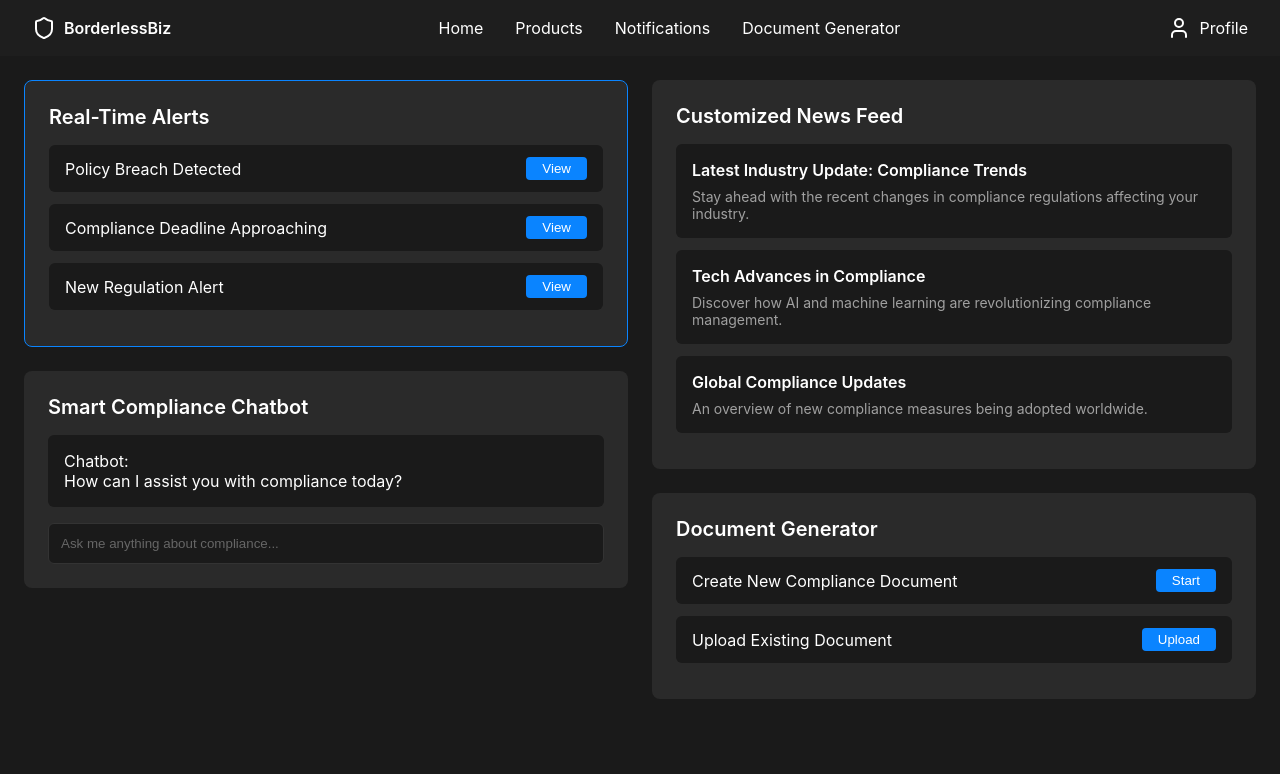
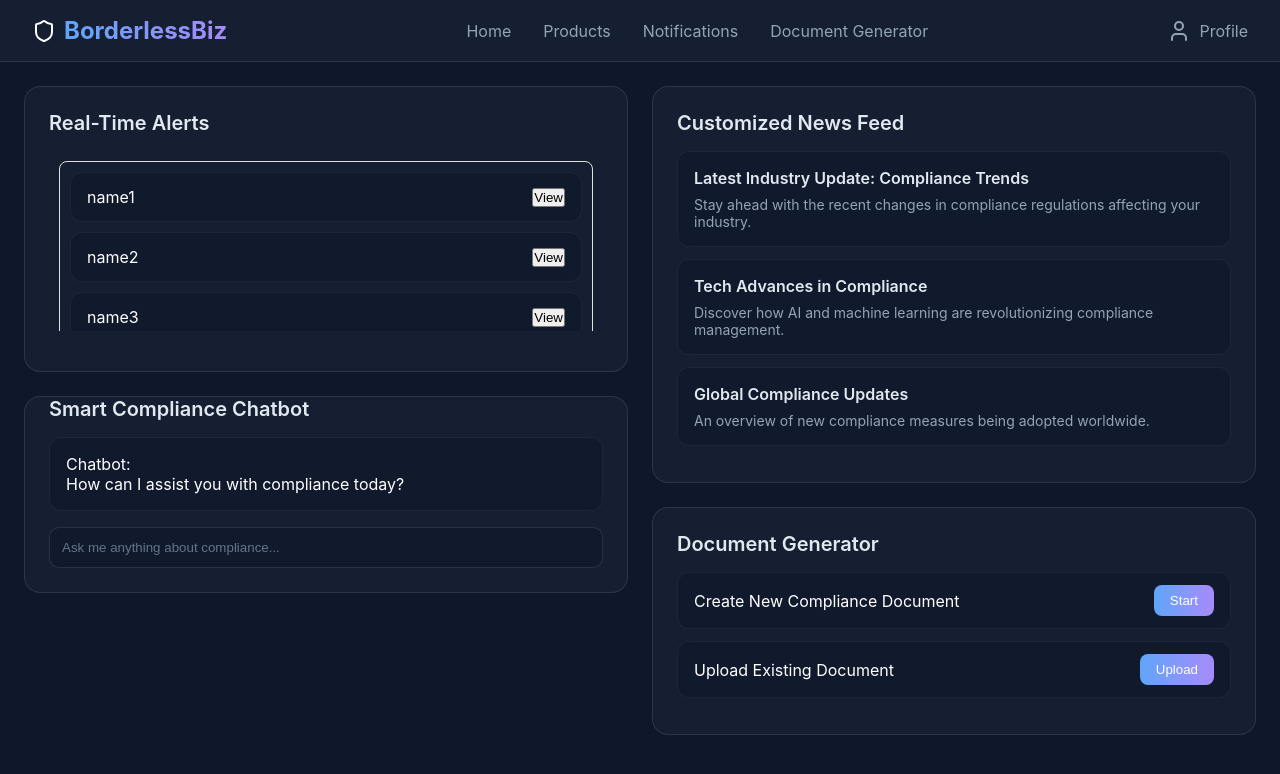
Before and after one commit to Gauravpadam/SPxT, a React (Create React App) app in the folder frontend/: page /dashboard in a window 1280 px wide. Shown: the top 774 px of the page. Built offline with nearby package versions, Linux system fonts and the light colour scheme.

Commit message:
Dashboard (#14)
Co-authored-by: tirpude <shreyash.tirpude@here.com>

```diff
--- a/frontend/package.json
+++ b/frontend/package.json
@@ -6,6 +6,7 @@
     "@testing-library/jest-dom": "^5.14.1",
     "@testing-library/react": "^13.0.0",
     "@testing-library/user-event": "^13.2.1",
+    "axios": "^1.7.7",
     "react": "^18.3.1",
     "react-dom": "^18.3.1",
     "react-router-dom": "^6.28.0",
--- a/frontend/src/components/Dashboard.css
+++ b/frontend/src/components/Dashboard.css
@@ -1,19 +1,27 @@
-/* Base styles */
+/* Dashboard.css */
 * {
   margin: 0;
   padding: 0;
   box-sizing: border-box;
 }
 
+html, body {
+  height: 100%;
+  overflow: hidden; /* Prevent body scrolling */
+}
+
 body {
-  background-color: #1a1a1a;
+  background-color: #0f172a;
   color: white;
   font-family: -apple-system, BlinkMacSystemFont, 'Segoe UI', Roboto, sans-serif;
 }
 
 .app-container {
-  min-height: 100vh;
-  background-color: #1a1a1a;
+  height: 100vh; /* Use viewport height */
+  background-color: #0f172a;
+  display: flex;
+  flex-direction: column;
+  overflow: hidden; /* Prevent container scrolling */
 }
 
 /* Navbar */
@@ -22,14 +30,24 @@ body {
   justify-content: space-between;
   align-items: center;
   padding: 1rem 2rem;
-  background-color: #1e1e1e;
+  background-color: rgba(30, 41, 59, 0.5);
+  backdrop-filter: blur(10px);
+  border-bottom: 1px solid rgba(255, 255, 255, 0.1);
+  flex-shrink: 0; /* Prevent navbar from shrinking */
 }
 
 .logo {
   display: flex;
   align-items: center;
   gap: 0.5rem;
-  font-weight: 600;
+}
+
+.logo-text {
+  font-size: 1.5rem;
+  font-weight: 700;
+  background: linear-gradient(90deg, #60A5FA, #A78BFA);
+  -webkit-background-clip: text;
+  -webkit-text-fill-color: transparent;
 }
 
 .nav-links {
@@ -38,8 +56,13 @@ body {
 }
 
 .nav-links a {
+  color: #94a3b8;
+  text-decoration: none;
+  transition: color 0.3s ease;
+}
+
+.nav-links a:hover {
   color: white;
-  text-decoration: none;
 }
 
 .profile {
@@ -47,6 +70,7 @@ body {
   align-items: center;
   gap: 0.5rem;
   cursor: pointer;
+  color: #94a3b8;
 }
 
 /* Main Content */
@@ -57,108 +81,189 @@ body {
   padding: 1.5rem;
   max-width: 1400px;
   margin: 0 auto;
+  overflow: hidden; /* Prevent main content scrolling */
+  flex-grow: 1; /* Allow main content to fill available space */
+}
+
+.dashboard-left,
+.dashboard-right {
+  display: flex;
+  flex-direction: column;
+  overflow: hidden; /* Prevent side columns from scrolling */
 }
 
 /* Common Section Styles */
 .section {
-  background-color: #2a2a2a;
-  border-radius: 0.5rem;
+  background-color: rgba(30, 41, 59, 0.5);
+  backdrop-filter: blur(10px);
+  border-radius: 16px;
   padding: 1.5rem;
   margin-bottom: 1.5rem;
+  border: 1px solid rgba(255, 255, 255, 0.1);
+  display: flex;
+  flex-direction: column;
 }
 
 .section h2 {
   font-size: 1.25rem;
   font-weight: 600;
   margin-bottom: 1rem;
+  color: #e2e8f0;
 }
 
 /* Alerts Section */
 .alerts-section {
-  border: 1px solid #0a84ff;
+  display: flex;
+  flex-direction: column;
+  overflow: hidden;
+  height: auto; /* Adjust based on content */
+}
+
+.alerts-container {
+  overflow-y: auto; /* Enable scrolling */
+  max-height: 180px; /* Set a limit for alerts container height */
+  padding: 10px;
+  flex-grow: 1; /* Allow container to fill available space */
+  margin-bottom: 1rem; /* Add spacing below */
 }
 
 .alert-item {
   display: flex;
   justify-content: space-between;
   align-items: center;
-  background-color: #1a1a1a;
+  background-color: rgba(15, 23, 42, 0.5);
   padding: 0.75rem 1rem;
-  border-radius: 0.375rem;
+  border-radius: 12px;
   margin-bottom: 0.75rem;
+  border: 1px solid rgba(255, 255, 255, 0.05);
+  min-height: 50px; /* Consistent item height */
+  flex-shrink: 0; /* Prevent items from shrinking */
 }
 
-.view-btn {
-  background-color: #0a84ff;
-  color: white;
-  border: none;
-  border-radius: 0.25rem;
-  padding: 0.25rem 1rem;
-  cursor: pointer;
+/* Scrollbar Styling */
+.alerts-container::-webkit-scrollbar {
+  width: 8px;
+}
+
+.alerts-container::-webkit-scrollbar-track {
+  background: rgba(30, 41, 59, 0.3);
+  border-radius: 10px;
+}
+
+.alerts-container::-webkit-scrollbar-thumb {
+  background: linear-gradient(90deg, #60A5FA, #A78BFA);
+  border-radius: 10px;
+}
+
+.alerts-container::-webkit-scrollbar-thumb:hover {
+  background: linear-gradient(90deg, #3B82F6, #8B5CF6);
 }
 
 /* News Section */
+.news-section {
+  display: flex;
+  flex-direction: column;
+}
+
+.news-container {
+  overflow-y: auto;
+  max-height: 100%;
+}
+
 .news-item {
-  background-color: #1a1a1a;
+  background-color: rgba(15, 23, 42, 0.5);
   padding: 1rem;
-  border-radius: 0.375rem;
+  border-radius: 12px;
   margin-bottom: 0.75rem;
+  border: 1px solid rgba(255, 255, 255, 0.05);
 }
 
 .news-item h3 {
   font-size: 1rem;
   font-weight: 600;
   margin-bottom: 0.5rem;
+  color: #e2e8f0;
 }
 
 .news-item p {
-  color: #a0a0a0;
+  color: #94a3b8;
   font-size: 0.875rem;
 }
 
 /* Chatbot Section */
+.chatbot-section {
+  display: flex;
+  flex-direction: column;
+  margin-top: 0; /* Remove unnecessary space above */
+  padding-top: 0; /* Align with adjacent sections */
+  flex-shrink: 0; /* Prevent it from shrinking */
+}
+
 .chatbot-message {
-  background-color: #1a1a1a;
+  background-color: rgba(15, 23, 42, 0.5);
   padding: 1rem;
-  border-radius: 0.375rem;
+  border-radius: 12px;
   margin-bottom: 1rem;
+  border: 1px solid rgba(255, 255, 255, 0.05);
 }
 
 .chatbot-input {
   width: 100%;
-  background-color: #1a1a1a;
-  border: 1px solid #333;
-  border-radius: 0.375rem;
+  background-color: rgba(15, 23, 42, 0.5);
+  border: 1px solid rgba(255, 255, 255, 0.1);
+  border-radius: 10px;
   padding: 0.75rem;
   color: white;
+  transition: border-color 0.3s ease;
+}
+
+.chatbot-input:focus {
+  outline: none;
+  border-color: #60A5FA;
 }
 
 .chatbot-input::placeholder {
-  color: #666;
+  color: #64748b;
 }
 
 /* Document Generator Section */
+.generator-section {
+  display: flex;
+  flex-direction: column;
+}
+
+.generator-container {
+  display: flex;
+  flex-direction: column;
+}
+
 .generator-item {
   display: flex;
   justify-content: space-between;
   align-items: center;
-  background-color: #1a1a1a;
+  background-color: rgba(15, 23, 42, 0.5);
   padding: 0.75rem 1rem;
-  border-radius: 0.375rem;
+  border-radius: 12px;
   margin-bottom: 0.75rem;
+  border: 1px solid rgba(255, 255, 255, 0.05);
 }
 
 .action-btn {
-  background-color: #0a84ff;
+  background: linear-gradient(90deg, #60A5FA, #A78BFA);
   color: white;
   border: none;
-  border-radius: 0.25rem;
-  padding: 0.25rem 1rem;
+  border-radius: 8px;
+  padding: 0.5rem 1rem;
   cursor: pointer;
+  transition: opacity 0.3s ease;
+}
+
+.action-btn:hover {
+  opacity: 0.9;
 }
 
 /* Responsive Design */
-@media (max-width: 768px) {
+@media (max-width: 280px) {
   .main-content {
     grid-template-columns: 1fr;
   }
--- a/frontend/src/components/Dashboard.js
+++ b/frontend/src/components/Dashboard.js
@@ -1,15 +1,61 @@
-import React from 'react';
+import React, { useState, useEffect } from 'react';
 import './Dashboard.css';
 import { Shield, User } from 'lucide-react';
 
+const mockData = [
+  {
+    alert_name: 'name1',
+  },
+  {
+    alert_name: 'name2',
+  },
+  {
+    alert_name: 'name3',
+  },
+  {
+    alert_name: 'name4',
+  },
+  {
+    alert_name: 'name5',
+  },
+  {
+    alert_name: 'name6',
+  },
+  {
+    alert_name: 'name7',
+  },
+  {
+    alert_name: 'name8',
+  },
+  {
+    alert_name: 'name9',
+  },
+  {
+    alert_name: 'name10',
+  },
+];
+
 const Dashboard = () => {
+  const [alerts, setAlerts] = useState(mockData);
+
+  // useEffect(() => {
+  //   const fetchAlerts = async () => {
+  //     try {
+  //       const response = await axios.get('https://your-endpoint.com/alerts');
+  //       setAlerts(response.data);
+  //     } catch (error) {
+  //       console.error(error);
+  //     }
+  //   };
+  //   fetchAlerts();
+  // }, []);
+
   return (
     <div className="app-container">
-      {/* Navbar */}
       <nav className="navbar">
         <div className="logo">
           <Shield size={24} />
-          <span>BorderlessBiz</span>
+          <span className="logo-text">BorderlessBiz</span>
         </div>
         <div className="nav-links">
           <a href="#home">Home</a>
@@ -23,30 +69,31 @@ const Dashboard = () => {
         </div>
       </nav>
 
-      {/* Main Content */}
       <main className="main-content">
-        {/* Left Column */}
         <div className="dashboard-left">
-          {/* Alerts Section */}
           <section className="section alerts-section">
             <h2>Real-Time Alerts</h2>
             <div className="alerts-container">
-              <div className="alert-item">
-                <span>Policy Breach Detected</span>
-                <button className="view-btn">View</button>
-              </div>
-              <div className="alert-item">
-                <span>Compliance Deadline Approaching</span>
-                <button className="view-btn">View</button>
-              </div>
-              <div className="alert-item">
-                <span>New Regulation Alert</span>
-                <button className="view-btn">View</button>
+              <div
+                className="alerts-list"
+                style={{
+                  maxHeight: '40vh',
+                  overflowY: 'auto',
+                  border: '1px solid #e0e0e0',
+                  borderRadius: '8px',
+                  padding: '10px',
+                }}
+              >
+                {alerts.map((alert, index) => (
+                  <div key={index} className="alert-item" style={{ marginBottom: '10px' }}>
+                    <span>{alert.alert_name}</span>
+                    <button className="view-btn">View</button>
+                  </div>
+                ))}
               </div>
             </div>
           </section>
 
-          {/* Chatbot Section */}
           <section className="section chatbot-section">
             <h2>Smart Compliance Chatbot</h2>
             <div className="chatbot-container">
@@ -63,9 +110,7 @@ const Dashboard = () => {
           </section>
         </div>
 
-        {/* Right Column */}
         <div className="dashboard-right">
-          {/* News Feed Section */}
           <section className="section news-section">
             <h2>Customized News Feed</h2>
             <div className="news-container">
@@ -84,17 +129,16 @@ const Dashboard = () => {
             </div>
           </section>
 
-          {/* Document Generator Section */}
           <section className="section generator-section">
             <h2>Document Generator</h2>
             <div className="generator-container">
               <div className="generator-item">
                 <span>Create New Compliance Document</span>
-                <button className="action-btn start-btn">Start</button>
+                <button className="action-btn">Start</button>
               </div>
               <div className="generator-item">
                 <span>Upload Existing Document</span>
-                <button className="action-btn upload-btn">Upload</button>
+                <button className="action-btn">Upload</button>
               </div>
             </div>
           </section>
--- a/frontend/src/components/Login.js
+++ b/frontend/src/components/Login.js
@@ -71,7 +71,7 @@ const Login = () => {
   return (
     <div className="login-container">
       <div className="logo-section">
-        <h1>BorderlessBiz</h1>
+        <h1>BorderlessBizz</h1>
         <p>Sign in to continue</p>
       </div>
 
```
Also changed, not shown: 1 other file (tests, documents, lock files or other folders).
